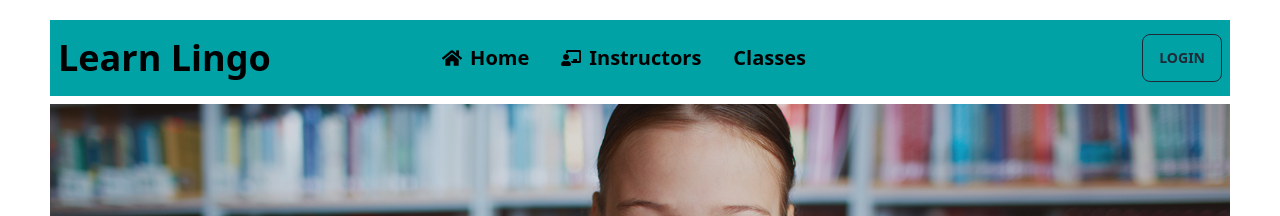
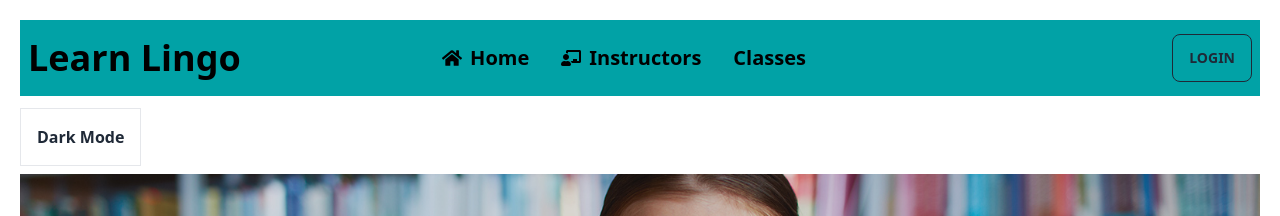
Before and after one commit to zulfikar2022/learn-lingo, a React (Vite) app: page / in a window 1280 px wide. Shown: the top 216 px of the page. Built offline with nearby package versions, Linux system fonts and the light colour scheme; no server answers.

Commit message:
dark and light mode implemented

```diff
--- a/src/LayOut/MainLayOut.jsx
+++ b/src/LayOut/MainLayOut.jsx
@@ -1,16 +1,22 @@
+/* eslint-disable no-unused-vars */
 import { Outlet } from "react-router-dom";
 import NavBar from "../Shared/NavBar/NavBar";
 import Footer from "../Shared/Footer/Footer";
-
+import { useState } from "react";
 
 const MainLayOut = () => {
-    return (
-        <div className="max-w-[1180px] mx-auto my-5">
-            <NavBar></NavBar>
-            <Outlet></Outlet>
-            <Footer></Footer>
-        </div>
-    );
+    const [isDark,setIsDark] = useState(false);
+    // const handleColorMode = () => {}
+  return (
+    <div className={`lg:px-5 mx-auto lg:py-5 ${isDark ? 'bg-black' :'bg-white'}`}>
+      <NavBar></NavBar>
+      <p onClick={() => setIsDark(!isDark)} className="border p-4 w-fit mt-3 hover:cursor-pointer font-bold">
+       {isDark ? "Light Mode" : "Dark Mode"}
+      </p>
+      <Outlet className={``}></Outlet>
+      <Footer></Footer>
+    </div>
+  );
 };
 
 export default MainLayOut;
--- a/src/Pages/HomePage/HomePage.jsx
+++ b/src/Pages/HomePage/HomePage.jsx
@@ -8,10 +8,12 @@ import SingleClass from "../Classes/Class";
 import { useEffect, useState } from "react";
 import useAuthContext from "../../hooks/useAuthContext";
 import useUserRole from "../../hooks/useUserRole";
+import './theme.css'
 
 const HomePage = () => {
   const {user} = useAuthContext();
   const {userRole} = useUserRole();
+  const [darkTheme,setDarkTheme] = useState(false);
 
   const { axiosNormal } = useAxios();
   const { data: instructors = [], isLoading } = useQuery({
--- /dev/null
+++ b/src/Pages/HomePage/theme.css
@@ -0,0 +1,7 @@
+.dark{
+    background-color: black;
+}
+
+.light{
+    background-color: white;
+}
```
